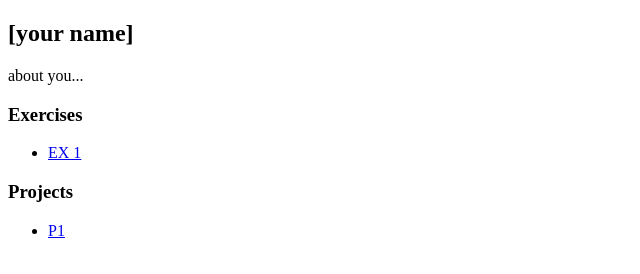
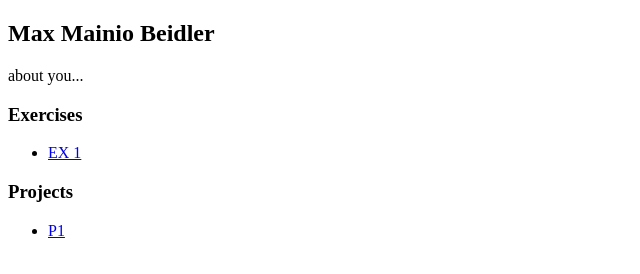
Before and after one commit to MaxMainio/webtype-Max, a plain HTML site: page index.html in a window 1280 px wide. Shown: the whole page, without its empty margins (0-640 px from the left). Drawn offline with Linux system fonts and the light colour scheme.

Commit message:
Update index.html

```diff
--- a/index.html
+++ b/index.html
@@ -10,7 +10,7 @@
   <section id="container">
 
     <!-- about me-->
-    <h1>[your name]</h1>
+    <h1>Max Mainio Beidler</h1>
     <h2>  </h2>
     <p class="desc">about you...</p>
 
```
